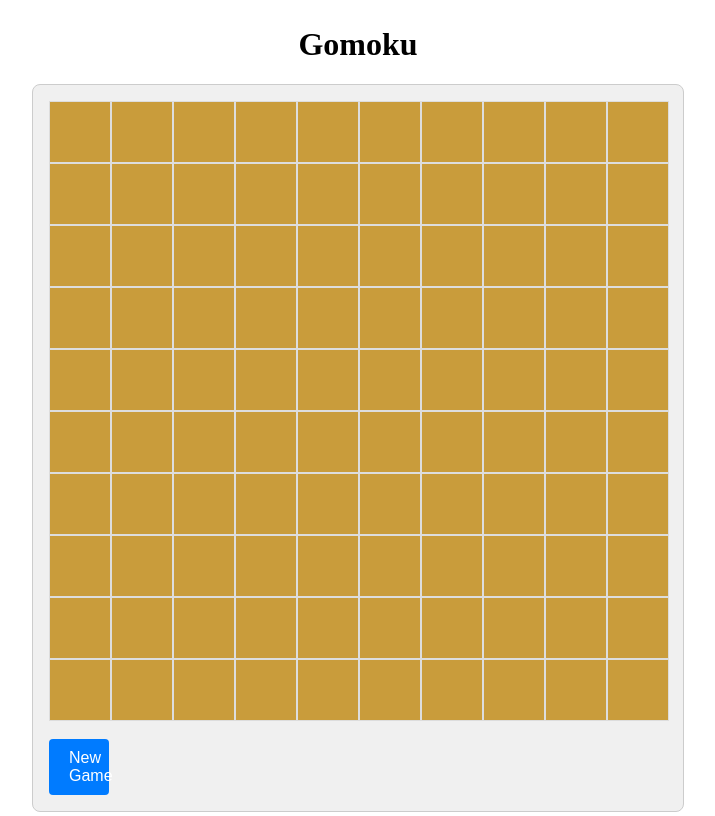
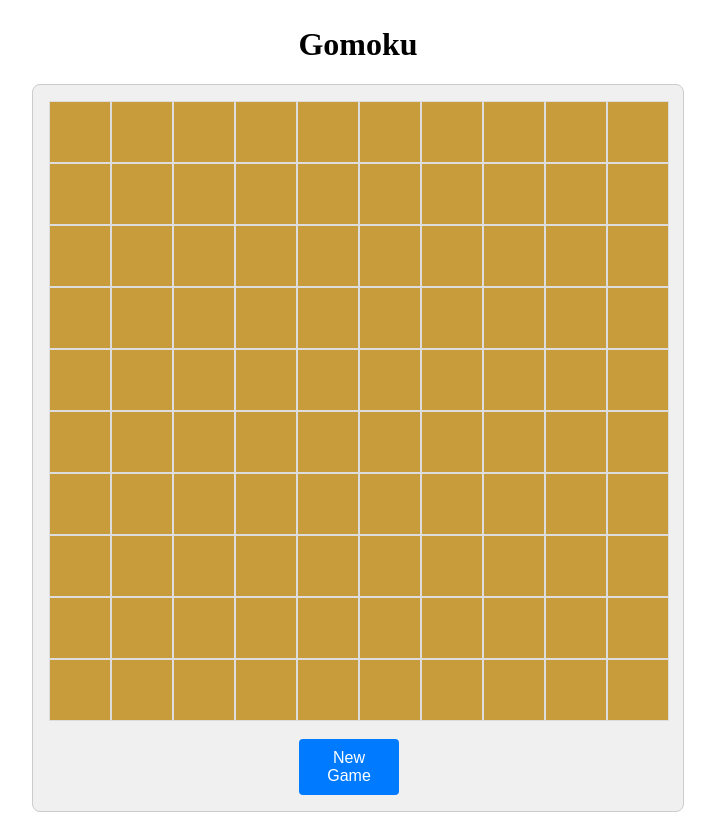
Before and after one commit to SadiaTabassum1216/AI_Project_1, an Angular app in the folder Gomoku/: page / in a window 1280 px wide. Shown: the whole page, without its empty margins (282-997 px from the left). Built offline with nearby package versions, Linux system fonts and the light colour scheme.

Commit message:
css change

```diff
--- a/Gomoku/src/app/components/board/board.component.css
+++ b/Gomoku/src/app/components/board/board.component.css
@@ -62,12 +62,14 @@ img {
   .new-game-button {
     margin-top: 16px;
     background-color: #007bff;
-    color: #fff;
+     color: #fff;
     border: none;
     padding: 10px 20px;
     font-size: 16px;
     cursor: pointer;
     border-radius: 4px;
+    width:100px;
+    margin-left:250px
   }
 
   .new-game-button:hover {
```
